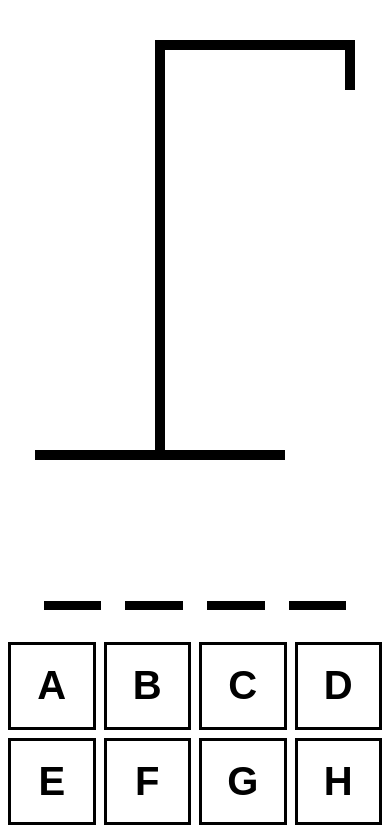
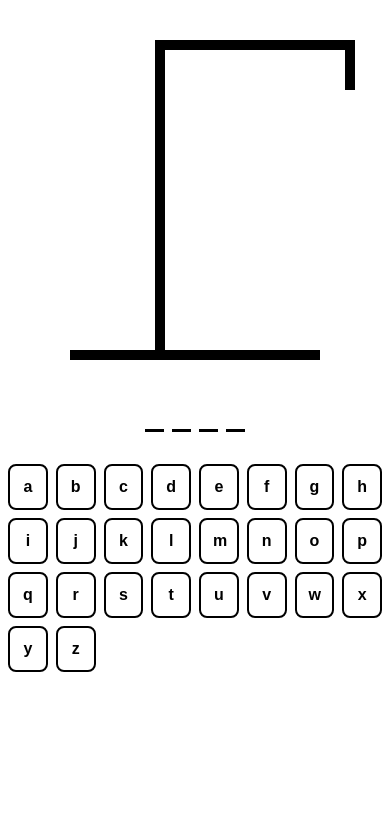
Before and after one commit to laurielylourenco/forca, a React (Vite) app: page / in a window 390 px wide. Shown: the top 831 px of the page. Built offline with nearby package versions, Linux system fonts and the light colour scheme.

Commit message:
CSS para melhorar versao mobile

```diff
--- a/src/App.tsx
+++ b/src/App.tsx
@@ -72,7 +72,7 @@ function App() {
 		<HangmanWord guessedLetters={guessedLetters} wordToGuess={wordToGuess} />
 
 
-		<div style={{ alignSelf: "stretch" }}>
+		<div style={{ alignSelf: "stretch" , maxHeight: "350px"}}>
 			<Keyboard
 				disabled={isWinner || isLoser}
 				activeLetters={guessedLetters.filter(letter => wordToGuess.includes(letter))}
--- a/src/HangmanDrawing.tsx
+++ b/src/HangmanDrawing.tsx
@@ -98,23 +98,18 @@ const BODY_PARTS = [HEAD, BODY, RIGHT_ARM, LEFT_ARM, RIGHT_LEG, LEFT_LEG];
 
 
 export function HangmanDrawing({ numberOfGuesses }: HangmanDrawingrops) {
-    return <div style={{ position: 'relative' }}>
+    return <div style={{ display: 'flex', justifyContent: 'center', alignItems: 'center' }}>
+    <div style={{ position: 'relative' }}>
+      {BODY_PARTS.slice(0, numberOfGuesses)}
 
-        {BODY_PARTS.slice(0, numberOfGuesses)}
+      <div style={{ height: '50px', width: '10px', background: 'black', position: 'absolute', top: 0, right: 0 }}></div>
 
-        <div style={{ height: '50px', width: '10px', background: 'black', position: 'absolute', top: 0, right: 0 }}>
-        </div>
+      <div style={{ height: '10px', width: '200px', background: 'black', marginLeft: '120px' }}></div>
 
-        <div style={{ height: '10px', width: '200px', background: 'black', marginLeft: '120px' }}>
-        </div>
+      <div style={{ height: '300px', width: '10px', background: 'black', marginLeft: '120px' }}></div>
 
+      <div style={{ height: '10px', width: '250px', background: 'black', margin: 'auto' }}></div>
+    </div>
+  </div>
 
-        <div style={{ height: '400px', width: '10px', background: 'black', marginLeft: '120px' }}>
-        </div>
-
-
-        <div style={{ height: '10px', width: '250px', background: 'black' }}>
-        </div>
-
-    </div>
 }
--- a/src/HangmanWord.tsx
+++ b/src/HangmanWord.tsx
@@ -2,7 +2,6 @@ type HangmanWordProps = {
     guessedLetters: string[]
     wordToGuess: string
   }
-
 
   export function HangmanWord({ guessedLetters, wordToGuess }: HangmanWordProps) {
     return (
@@ -10,25 +9,24 @@ export function HangmanWord({ guessedLetters, wordToGuess }: HangmanWordProps) {
         style={{
           display: "flex",
           flexWrap: "wrap",
-                gap: ".25em",
-                fontSize: "6rem",
+          justifyContent: "center",
+          gap: "0.25em",
+          fontSize: `clamp(2rem, 5vw, 5rem)`, // Ajuste fluido
           fontWeight: "bold",
           textTransform: "uppercase",
           fontFamily: "monospace",
-                justifyContent: "center",
+          maxWidth: "100%",
           wordBreak: "break-word",
-                textAlign: "center",
-                maxWidth: "100%",
         }}
       >
         {wordToGuess.split("").map((letter, index) => (
           <span
             key={index}
             style={{
-                        borderBottom: ".1em solid black",
+              borderBottom: "0.1em solid black",
               display: "inline-block",
               minWidth: "0.6em",
-                        textAlign: "center"
+              textAlign: "center",
             }}
           >
             <span style={{ visibility: guessedLetters.includes(letter) ? "visible" : "hidden" }}>
--- a/src/Keyboard.tsx
+++ b/src/Keyboard.tsx
@@ -40,11 +40,7 @@ type KeyboardProps = {
 
 export function Keyboard({ disabled = false, activeLetters, inactiveLetters, addGuessedLetter }: KeyboardProps) {
 
-    return <div style={{
-        display: "grid",
-        gridTemplateColumns: "repeat(auto-fit, minmax(75px, 1fr))",
-        gap: ".5rem",
-    }}
+    return <div className={styles.grid}
     >
         {
             KEYS.map(key => {
--- a/src/css/Keyboard.module.css
+++ b/src/css/Keyboard.module.css
@@ -1,26 +1,45 @@
 .btn {
   width: 100%;
-    border: 3px solid black;
-    background: none;
-    aspect-ratio: 1 / 1;
-    font-size: 2.5rem;
-    text-transform: uppercase;
-    padding: .5rem;
+  padding: 0.75rem;
+  font-size: clamp(1rem, 2.5vw, 1.5rem);
   font-weight: bold;
+  background-color: white;
+  border: 2px solid black;
+  border-radius: 0.5rem;
   cursor: pointer;
-    color: black;
+  transition: background 0.2s ease;
 }
 
-  .btn.active {
-    background-color: hsl(200, 100%, 50%);
-    color: white;
+.btn:hover:not(:disabled) {
+  background-color: #e2e2e2;
 }
 
-  .btn.inactive {
-    opacity: .3;
+.btn:disabled {
+  opacity: 0.5;
+  cursor: not-allowed;
 }
 
-  .btn:hover:not(:disabled),
-  .btn:focus:not(:disabled) {
-    background-color: hsl(200, 100%, 75%);
+.active {
+  background-color: green;
+  color: white;
+  border-color: green;
 }
+
+.inactive {
+  background-color: red;
+  color: white;
+  border-color: red;
+}
+
+
+.grid {
+  display: grid;
+  grid-template-columns: repeat(auto-fit, minmax(35px, 1fr));
+  gap: 0.5rem;
+}
+
+@media (min-width: 768px) {
+  .grid {
+    grid-template-columns: repeat(auto-fit, minmax(75px, 1fr));
+  }
+}
```
Lines whose indentation alone changed are shown as unchanged.
